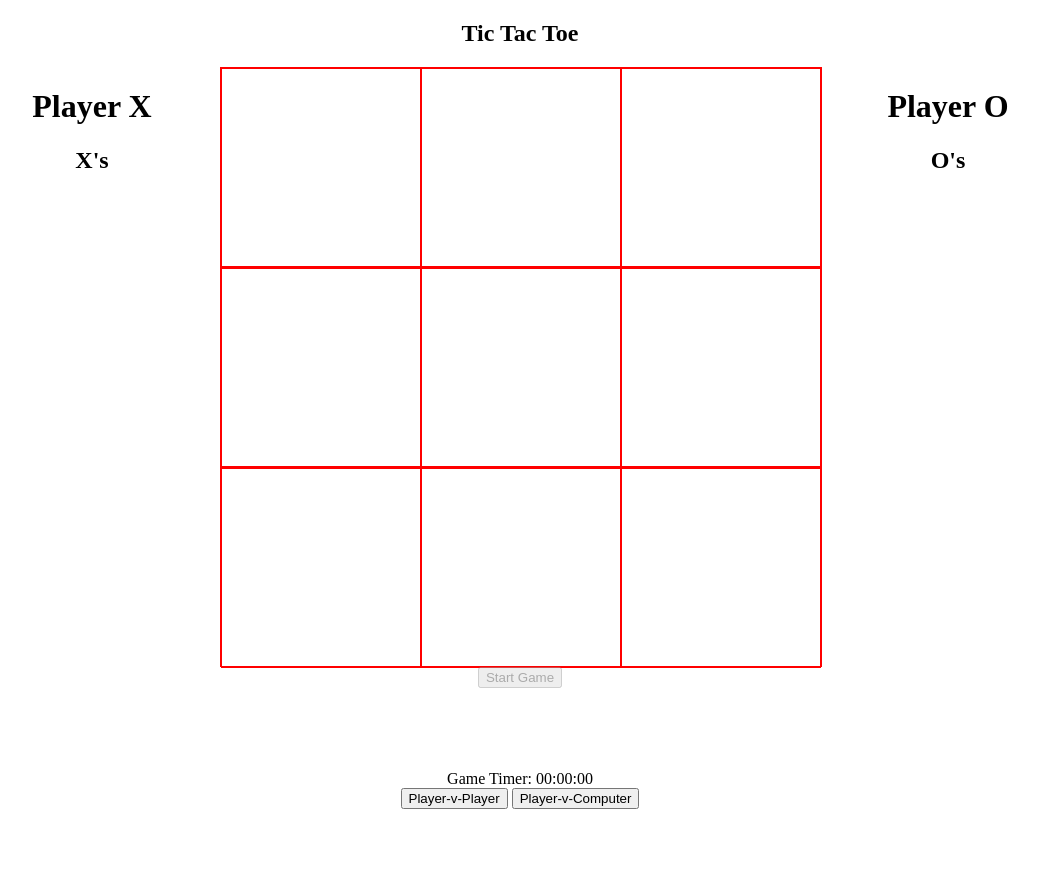
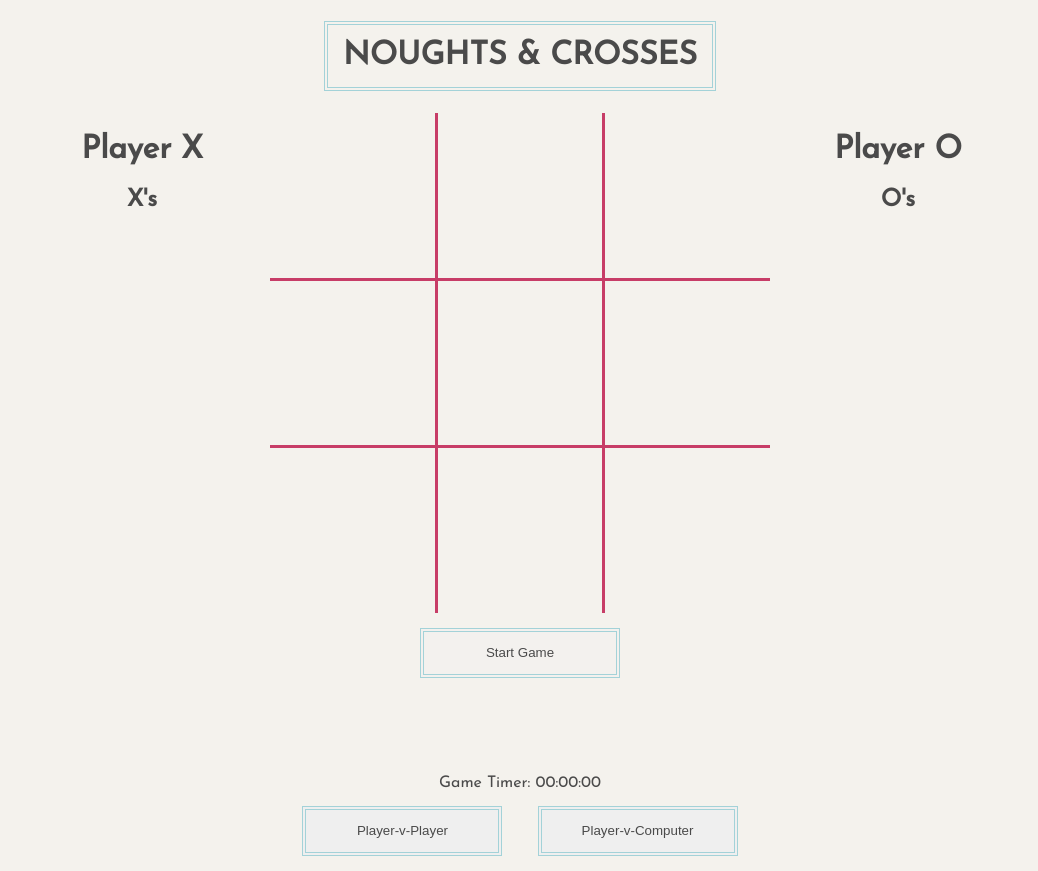
Before and after one commit to Cortney-Logan/tic-tac-toe-cortney-adam, a plain HTML site: page index.html in a window 1280 px wide. Shown: the whole page, without its empty margins (120-1158 px from the left). Before the commit the page ends 809 px from the top, so only its background shows below. Drawn offline with Linux system fonts and the light colour scheme.

Commit message:
update styling and title to noughts and crosses

```diff
--- a/index.html
+++ b/index.html
@@ -11,7 +11,7 @@
 
 <body>
   <!---------- headline ---------->
-  <h2>Tic Tac Toe</h2>
+  <h1 class="double-border">NOUGHTS & CROSSES</h1>
   <!---------- game play container ---------->
   <div id="game-play-container">
     <!---------- player X container ---------->
@@ -21,7 +21,7 @@
       <form class='choose-name' id='set-player-X-name'>
         <input type='text' id="playerX">
         </br>
-        <input type='submit' value="Change Name">
+        <input class = "button" type='submit' value="Change Name">
       </form>
     </div>
     <!---------- gameboard ---------->
@@ -52,7 +52,7 @@
       <form class='choose-name' id='set-player-O-name'>
         <input type='text' id="playerO">
         </br>
-        <input type='submit' value="Change Name">
+        <input class = "button" type='submit' value="Change Name">
       </form>
     </div>
   </div>
--- a/main.js
+++ b/main.js
@@ -48,7 +48,6 @@ let timer;
 //while playervsplayer or playervcomputer are not disabled, start should be disabled (disabled = true)
 start.disabled = true;
 
-
 //-------------------- Event Listeners --------------------//
 
 //add event listener to Player V Player Game Button ----------//
@@ -68,7 +67,8 @@ playerVcomputer.addEventListener("click", () => {
   playerVplayer.disabled = true;
   playerVcomputer.disabled = true;
   currentPlayer = "X";
-  playerStatus.textContent = " Player must click into an empty cell in order for computer to randomly guess";
+  playerStatus.textContent =
+    " Player must click into an empty cell in order for computer to randomly guess";
   gameType = "pVc";
   playerXNameDisplay.textContent = "Player X";
   playerONameDisplay.textContent = "Player O";
@@ -103,7 +103,7 @@ start.addEventListener("click", () => {
   for (let elements of cells) {
     //clear the board for a new game
     elements.textContent = "";
-    elements.style.backgroundColor = "white";
+    elements.style.backgroundColor = "#F4F2ED";
 
     // game type id player v player or player v computer
     if (gameType === "pVp") {
@@ -211,18 +211,15 @@ function playGame(event) {
   }
 }
 
-
 // Player vs Computer game function
 function playComputerGame(event) {
   if (event.target.textContent !== "") {
     alert("Please select an empty cell.");
   } else if (event.target.textContent === "") {
-
     // when the textContent of the cell will change to X or O depending on the currentPlayer.  The current player is then changed
     if (currentPlayer === "X") {
       event.target.textContent = "X";
     } else {
-
       // random guess by computer via randomGuess function
       let randomGuess = Math.floor(Math.random() * 8);
       while (cells[randomGuess].textContent !== "") {
@@ -238,7 +235,6 @@ function playComputerGame(event) {
       start.disabled = true;
       playerVplayer.disabled = false;
       playerVcomputer.disabled = false;
-
 
       //removes event listener on cells
       for (let elements of cells) {
@@ -365,7 +361,6 @@ function win() {
 }
 //setTimer function prints the updated time to the game board with correct formatting
 function setTimer() {
-
   //if 59 seconds have reached 59, the next second will reset seconds to 0 and iterate minutes by 1
   if (seconds === 59) {
     minutes += 1;
@@ -379,7 +374,6 @@ function setTimer() {
   //else only iterate seconds
   else {
     seconds += 1;
-
   }
 
   //print out updated seconds, minutes and hours to game board
--- a/style.css
+++ b/style.css
@@ -1,3 +1,12 @@
+@import url('https://fonts.googleapis.com/css2?family=Josefin+Sans:wght@300;400&display=swap');
+
+/* Colors:
+blue: A3D2D8
+pink: C73D67
+tan: F4F2ED
+grey: 4A4A4A/
+
+
 /*----------body----------*/
 body {
   display: flex;
@@ -5,19 +14,27 @@ body {
   justify-content: center;
   align-items: center;
   margin: 0;
+  background-color: #F4F2ED;
+  font-family: 'Josefin Sans', sans-serif;
+  color: #4A4A4A;
 }
 
 /*----------gameboard----------*/
 
+.double-border{
+  border: 4px double #A3D2D8;
+  padding: 15px;
+  color: #4A4A4A;
+}
+
 #game-play-container{
   display:flex;
   justify-content: space-between;
-  border: 10px;
 }
 
 .board {
-  width: 600px;
-  height: 600px;
+  width: 500px;
+  height: 500px;
   display: flex;
   flex-direction: column;
   justify-content: center;
@@ -27,17 +44,25 @@ body {
   width: 100%;
   height: 33%;
   display: flex;
-  border: 1px solid red;
+}
+
+#row-2, #row-3{
+  border-top: 3px solid #C73D67;
+}
+
+#cell-0, #cell-3, #cell-6, #cell-1, #cell-4, #cell-7{
+  border-right: 3px solid #C73D67;
 }
 
 .cell {
-  border: 1px solid red;
+  /* border: 1px solid red; */
   width: 33%;
   height: 100%;
   display: flex;
   justify-content: center;
   align-items: center;
   font-size: 5rem;
+  color:  #C73D67;
 }
 
 /************ Player Status Continer *********************/
@@ -60,7 +85,7 @@ body {
 /************ Player Names Panels *****************/
 
 .player-panel{
-  height: 600px;
+  height: 500px;
   width: 20vw;
   text-align: center;
 }
@@ -74,3 +99,11 @@ body {
 .choose-name{
   visibility: hidden;
 }
+
+button, .button{
+  border: 4px double #A3D2D8;
+  width: 200px;
+  height: 50px;
+  color: #4A4A4A;
+  margin: 15px;
+}
```
